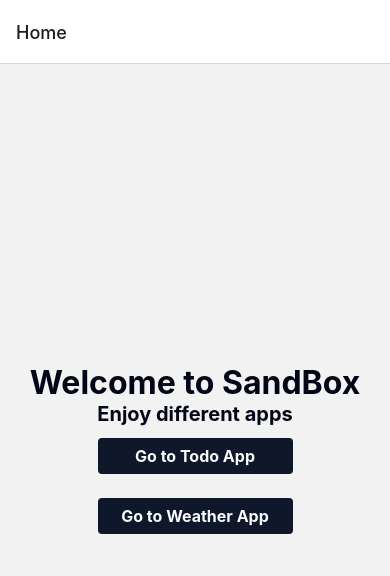
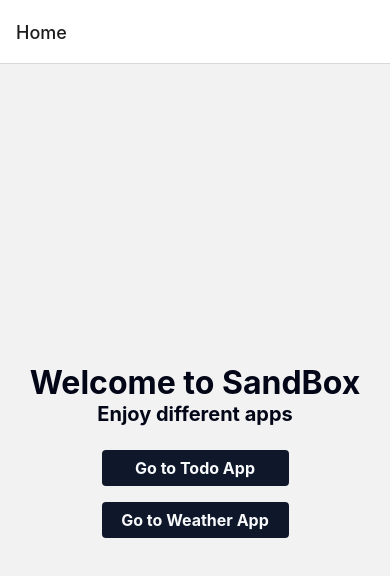
Before and after one commit to jonichi16/rn_test, a React Native app: screen /Home in a window 390 px wide. Shown: the top 576 px of the page. Built offline with nearby package versions, Linux system fonts and the light colour scheme.

Commit message:
Add custom Button component

```diff
--- a/src/TodoApp/components/index.tsx
+++ b/src/TodoApp/components/index.tsx
@@ -1,17 +1,10 @@
-import {
-  StyleSheet,
-  TextInput,
-  Text,
-  View,
-  Pressable,
-  Keyboard,
-} from 'react-native';
+import {StyleSheet, TextInput, View, Keyboard} from 'react-native';
 import React, {useEffect, useState} from 'react';
 
 import {Todo} from '../models/Todo';
 import Table from './Table';
-import {Colors} from '../../common/styles';
 import TodoService from '../services/todoSerivce';
+import Button from '../../common/components/Button';
 
 const TodoApp = () => {
   const [input, setInput] = useState<string>('');
@@ -42,19 +35,7 @@ const TodoApp = () => {
         numberOfLines={2}
         placeholder="Enter todo here..."
       />
-      <Pressable
-        onPress={addTodo}
-        style={({pressed}) => [
-          {
-            backgroundColor: pressed
-              ? Colors.primary.p800
-              : Colors.primary.p900,
-            transform: pressed ? [{scale: 0.98}] : [{scale: 1}],
-          },
-          styles.btn,
-        ]}>
-        <Text style={styles.btnText}>Add Todo</Text>
-      </Pressable>
+      <Button title="Add Todo" style={styles.button} handlePress={addTodo} />
       <Table todos={todos} />
     </View>
   );
@@ -75,16 +56,7 @@ const styles = StyleSheet.create({
     borderRadius: 4,
     textAlignVertical: 'top',
   },
-  btn: {
+  button: {
     width: '100%',
-    padding: 8,
-    borderRadius: 4,
-    marginVertical: 12,
-  },
-  btnText: {
-    color: '#f8fafc',
-    fontSize: 16,
-    fontWeight: '700',
-    textAlign: 'center',
   },
 });
--- a/src/WeatherApp/components/WeatherComponent.tsx
+++ b/src/WeatherApp/components/WeatherComponent.tsx
@@ -2,7 +2,7 @@ import {StyleSheet, Text, View, Image, Switch} from 'react-native';
 import React, {useState} from 'react';
 import {Weather} from '../models/Weather';
 import {Spacing, Typography} from '../../common/styles';
-import Bounce from '../../common/components/Bounce';
+import Bounce from '../../common/components/animations/Bounce';
 
 type WeatherProps = {
   weather: Weather | null;
--- a/src/WeatherApp/components/index.tsx
+++ b/src/WeatherApp/components/index.tsx
@@ -1,15 +1,8 @@
-import {
-  Keyboard,
-  Pressable,
-  StyleSheet,
-  Text,
-  TextInput,
-  View,
-} from 'react-native';
+import {Keyboard, StyleSheet, Text, TextInput, View} from 'react-native';
 import React, {useState} from 'react';
 import {Weather} from '../models/Weather';
 import WeatherComponent from './WeatherComponent';
-import {Colors} from '../../common/styles';
+import Button from '../../common/components/Button';
 
 const WeatherApp = () => {
   const [location, setLocation] = useState<string>('');
@@ -54,19 +47,11 @@ const WeatherApp = () => {
         value={location}
         placeholder="Enter Location Here..."
       />
-      <Pressable
-        onPress={getWeather}
-        style={({pressed}) => [
-          {
-            backgroundColor: pressed
-              ? Colors.primary.p800
-              : Colors.primary.p900,
-            transform: pressed ? [{scale: 0.98}] : [{scale: 1}],
-          },
-          styles.btn,
-        ]}>
-        <Text style={styles.btnText}>Get Weather</Text>
-      </Pressable>
+      <Button
+        title="Get Weather"
+        style={styles.button}
+        handlePress={getWeather}
+      />
 
       {isLoading ? (
         <View style={styles.center}>
@@ -93,17 +78,8 @@ const styles = StyleSheet.create({
     borderWidth: 1,
     borderRadius: 4,
   },
-  btn: {
+  button: {
     width: '100%',
-    padding: 8,
-    borderRadius: 4,
-    marginVertical: 12,
-  },
-  btnText: {
-    color: '#f8fafc',
-    fontSize: 16,
-    fontWeight: '700',
-    textAlign: 'center',
   },
   center: {
     flex: 1,
--- /dev/null
+++ b/src/common/components/Button.tsx
@@ -0,0 +1,41 @@
+import {Pressable, StyleSheet, Text, ViewStyle} from 'react-native';
+import React from 'react';
+import {Colors, Spacing, Typography} from '../styles';
+
+type ButtonProps = {
+  title: string;
+  style: ViewStyle;
+  handlePress: () => void;
+};
+
+const Button = ({title, style, handlePress}: ButtonProps) => {
+  return (
+    <Pressable
+      onPress={handlePress}
+      style={({pressed}) => [
+        {
+          ...style,
+          backgroundColor: pressed ? Colors.primary.p800 : Colors.primary.p900,
+          transform: pressed ? [{scale: 0.98}] : [{scale: 1}],
+        },
+        styles.button,
+      ]}>
+      <Text style={styles.buttonText}>{title}</Text>
+    </Pressable>
+  );
+};
+
+export default Button;
+
+const styles = StyleSheet.create({
+  button: {
+    padding: Spacing.spacing.xs,
+    borderRadius: Spacing.spacing.xxs,
+    marginVertical: Spacing.spacing.xs,
+  },
+  buttonText: {
+    ...Typography.header.md,
+    color: Colors.primary.light,
+    textAlign: 'center',
+  },
+});
--- a/src/pages/Home.tsx
+++ b/src/pages/Home.tsx
@@ -1,9 +1,10 @@
-import {StyleSheet, Text, View, Pressable} from 'react-native';
+import {StyleSheet, Text, View} from 'react-native';
 import React from 'react';
 import {NativeStackScreenProps} from '@react-navigation/native-stack';
 
 import {RootStackParamList} from '../../App';
-import {Colors, Typography} from '../common/styles';
+import {Colors, Spacing, Typography} from '../common/styles';
+import Button from '../common/components/Button';
 
 type HomeProps = NativeStackScreenProps<RootStackParamList, 'Home'>;
 
@@ -12,32 +13,16 @@ const Home = ({navigation}: HomeProps) => {
     <View style={styles.container}>
       <Text style={styles.header}>Welcome to SandBox</Text>
       <Text style={styles.subheader}>Enjoy different apps</Text>
-      <Pressable
-        onPress={() => navigation.navigate('Todo')}
-        style={({pressed}) => [
-          {
-            backgroundColor: pressed
-              ? Colors.primary.p800
-              : Colors.primary.p900,
-            transform: pressed ? [{scale: 0.98}] : [{scale: 1}],
-          },
-          styles.btn,
-        ]}>
-        <Text style={styles.btnText}>Go to Todo App</Text>
-      </Pressable>
-      <Pressable
-        onPress={() => navigation.navigate('Weather')}
-        style={({pressed}) => [
-          {
-            backgroundColor: pressed
-              ? Colors.primary.p800
-              : Colors.primary.p900,
-            transform: pressed ? [{scale: 0.98}] : [{scale: 1}],
-          },
-          styles.btn,
-        ]}>
-        <Text style={styles.btnText}>Go to Weather App</Text>
-      </Pressable>
+      <Button
+        title={'Go to Todo App'}
+        style={styles.button}
+        handlePress={() => navigation.navigate('Todo')}
+      />
+      <Button
+        title={'Go to Weather App'}
+        style={styles.button}
+        handlePress={() => navigation.navigate('Weather')}
+      />
     </View>
   );
 };
@@ -49,6 +34,7 @@ const styles = StyleSheet.create({
     flex: 1,
     justifyContent: 'center',
     alignItems: 'center',
+    paddingHorizontal: Spacing.spacing.xs,
   },
   header: {
     ...Typography.header.xxl,
@@ -57,17 +43,9 @@ const styles = StyleSheet.create({
   subheader: {
     ...Typography.header.lg,
     color: Colors.primary.dark,
+    marginBottom: Spacing.spacing.md,
   },
-  btn: {
+  button: {
     width: '50%',
-    padding: 8,
-    borderRadius: 4,
-    marginVertical: 12,
-  },
-  btnText: {
-    color: '#f8fafc',
-    fontSize: 16,
-    fontWeight: '700',
-    textAlign: 'center',
   },
 });
```
Also changed, not shown: src/common/components/animations/Bounce.tsx (renamed from src/common/components/Bounce.tsx).
